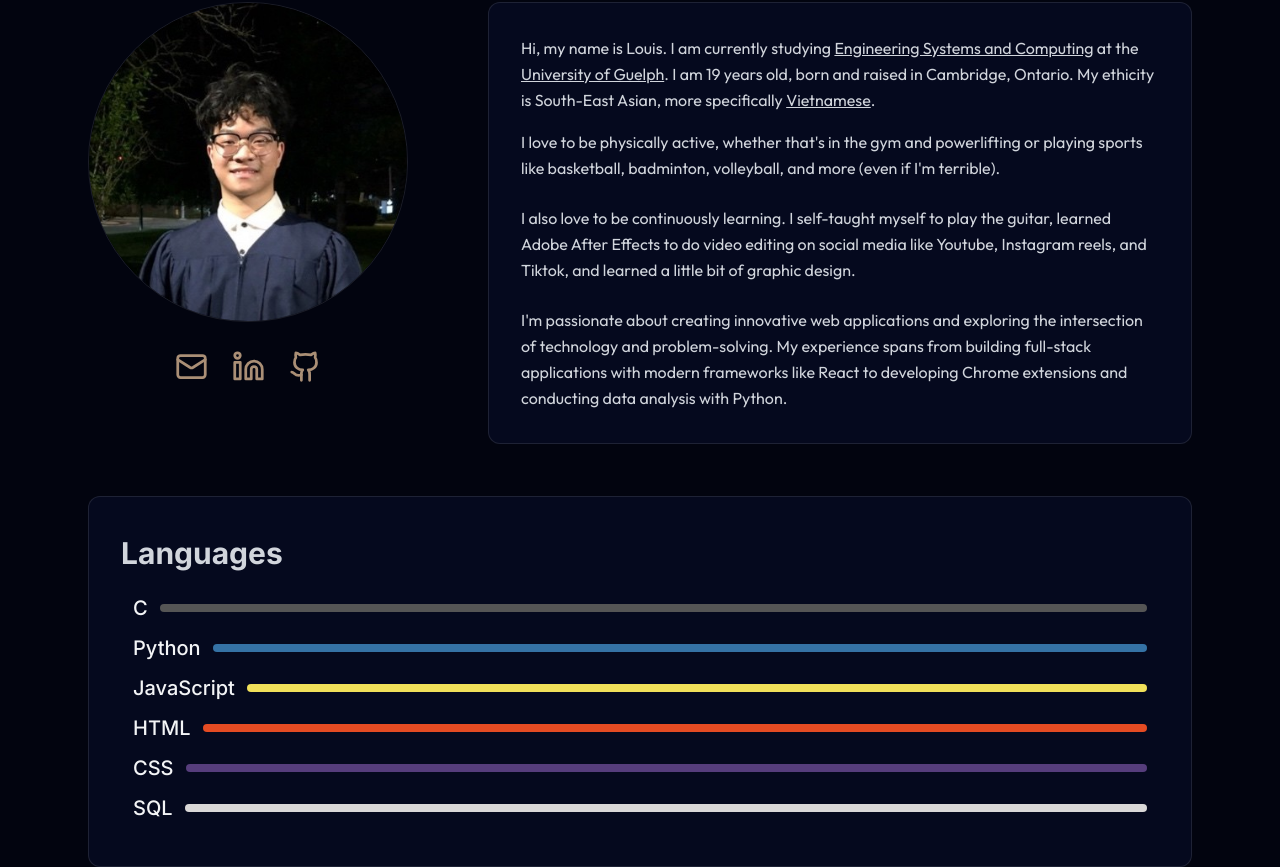
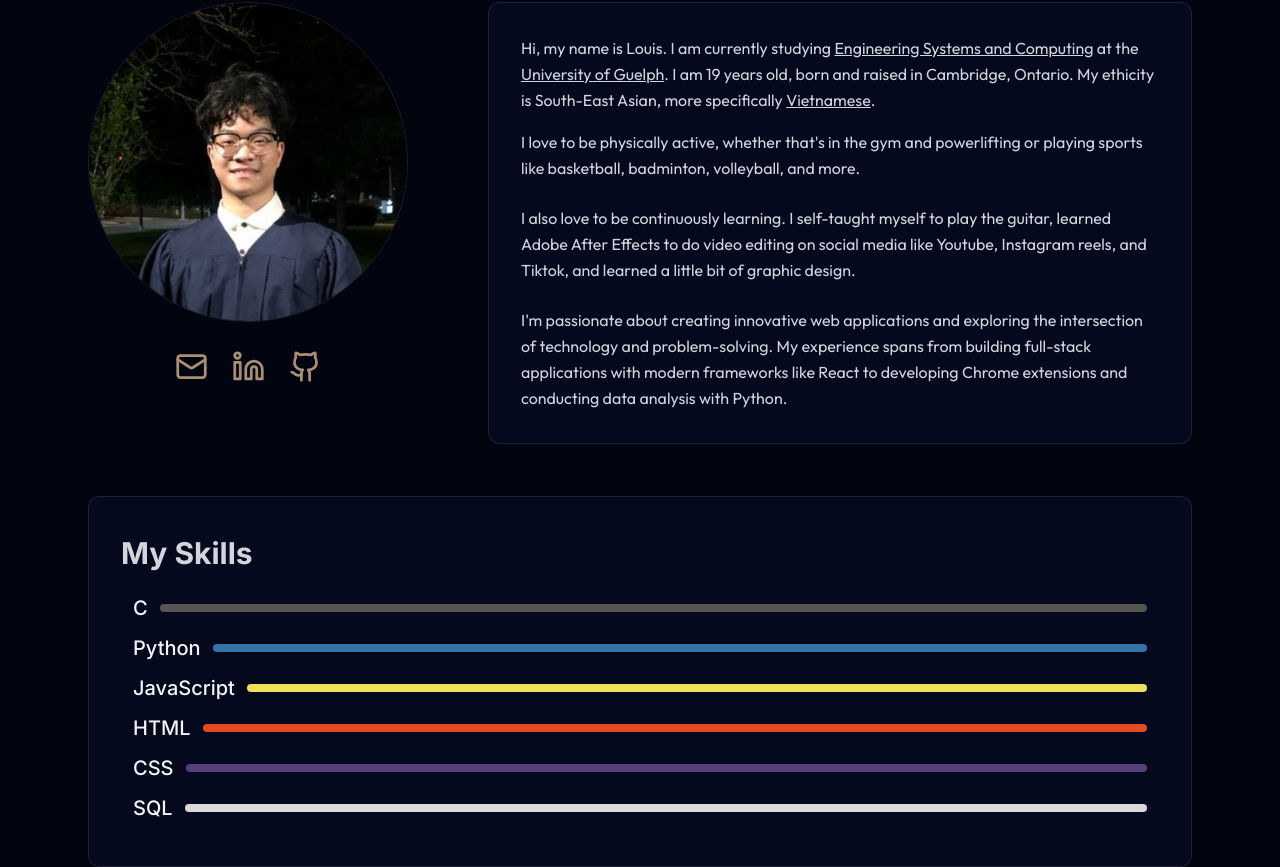
Before and after one commit to louisnguyenn/Louis-Personal-Portfolio, a React (Vite) app: page / in a window 1280 px wide. Shown: the part 1038-1905 px from the top of the page. Built offline with nearby package versions, Linux system fonts and the light colour scheme.

Commit message:
scroll reveal animations

```diff
--- a/src/components/sections/About.jsx
+++ b/src/components/sections/About.jsx
@@ -94,7 +94,7 @@ export const About = () => {
               </p>
 
               <p className="text-gray-300 mb-6 leading-relaxed text-sm sm:text-base">
-                I love to be physically active, whether that's in the gym and powerlifting or playing sports like basketball, badminton, volleyball, and more (even if I'm terrible).
+                I love to be physically active, whether that's in the gym and powerlifting or playing sports like basketball, badminton, volleyball, and more.
               </p>
 
               <p className="text-gray-300 mb-6 leading-relaxed text-sm sm:text-base">
@@ -112,44 +112,56 @@ export const About = () => {
         <div className="mt-13 bg-[#05091e] relative rounded-xl p-6 sm:p-8 border border-white/10 hover:border-[#AA8F76] transition-all duration-300 order-2 lg:order-none hover:shadow-2xl hover:shadow-[#AA8F76]/20">
           <ScrollReveal direction="up" distance={50} duration={0.8}>
             <h3 className="text-3xl font-bold text-gray-300 mb-4 leading-relaxed">
-              Languages
+              My Skills
             </h3>
 
+            <ScrollReveal direction="up" distance={50} duration={1}>
               <div className="m-3 flex items-center gap-3">
                 <h2 className="font-medium text-xl">C</h2>
                 <hr className="flex-1 h-2 bg-[#555555] border-0 rounded" />
               </div>
+            </ScrollReveal>
 
+            <ScrollReveal direction="up" distance={50} duration={1.2}>
               <div className="m-3 flex items-center gap-3">
                 <h2 className="font-medium text-xl">Python</h2>
                 <hr className="flex-1 h-2 bg-[#3572A5] border-0 rounded" />
               </div>
+            </ScrollReveal>
 
+            <ScrollReveal direction="up" distance={50} duration={1.4}>
               <div className="m-3 flex items-center gap-3">
                 <h2 className="font-medium text-xl">JavaScript</h2>
                 <hr className="flex-1 h-2 bg-[#f1e05a] border-0 rounded" />
               </div>
+            </ScrollReveal>
 
+            <ScrollReveal direction="up" distance={50} duration={1.6}>
               <div className="m-3 flex items-center gap-3">
                 <h2 className="font-medium text-xl">HTML</h2>
                 <hr className="flex-1 h-2 bg-[#e44b23] border-0 rounded" />
               </div>
+            </ScrollReveal>
 
+            <ScrollReveal direction="up" distance={50} duration={1.8}>
               <div className="m-3 flex items-center gap-3">
                 <h2 className="font-medium text-xl">CSS</h2>
                 <hr className="flex-1 h-2 bg-[#563d7c] border-0 rounded" />
               </div>
+            </ScrollReveal>
 
+            <ScrollReveal direction="up" distance={50} duration={2}>
               <div className="m-3 flex items-center gap-3">
                 <h2 className="font-medium text-xl">SQL</h2>
                 <hr className="flex-1 h-2 bg-[#dad8d8] border-0 rounded" />
               </div>
             </ScrollReveal>
+          </ScrollReveal>
         </div>
 
         <div className="flex flex-col lg:flex-row gap-8 lg:gap-9 items-center lg:items-start w-full">
           <div className="flex w-full lg:flex-1 mt-13 bg-[#05091e] relative rounded-xl p-6 sm:p-8 border border-white/10 hover:border-[#AA8F76] transition-all duration-300 order-2 lg:order-none hover:shadow-2xl hover:shadow-[#AA8F76]/20">
-            <ScrollReveal direction="right" distance={50} duration={0.8}>
+            <ScrollReveal direction="right" distance={50} duration={1}>
               <h3 className="text-3xl font-bold text-gray-300 mb-4 leading-relaxed">
                 Technologies and Frameworks
               </h3>
@@ -170,7 +182,7 @@ export const About = () => {
           </div>
 
           <div className="flex w-full lg:flex-1 mt-13 bg-[#05091e] relative rounded-xl p-6 sm:p-8 border border-white/10 hover:border-[#AA8F76] transition-all duration-300 order-2 lg:order-none hover:shadow-2xl hover:shadow-[#AA8F76]/20">
-            <ScrollReveal direction="left" distance={50} duration={0.8}>
+            <ScrollReveal direction="left" distance={50} duration={1}>
               <h3 className="text-3xl font-bold text-gray-300 mb-4 leading-relaxed">
                 Developer and Design Tools
               </h3>
```
Lines whose indentation alone changed are shown as unchanged.
